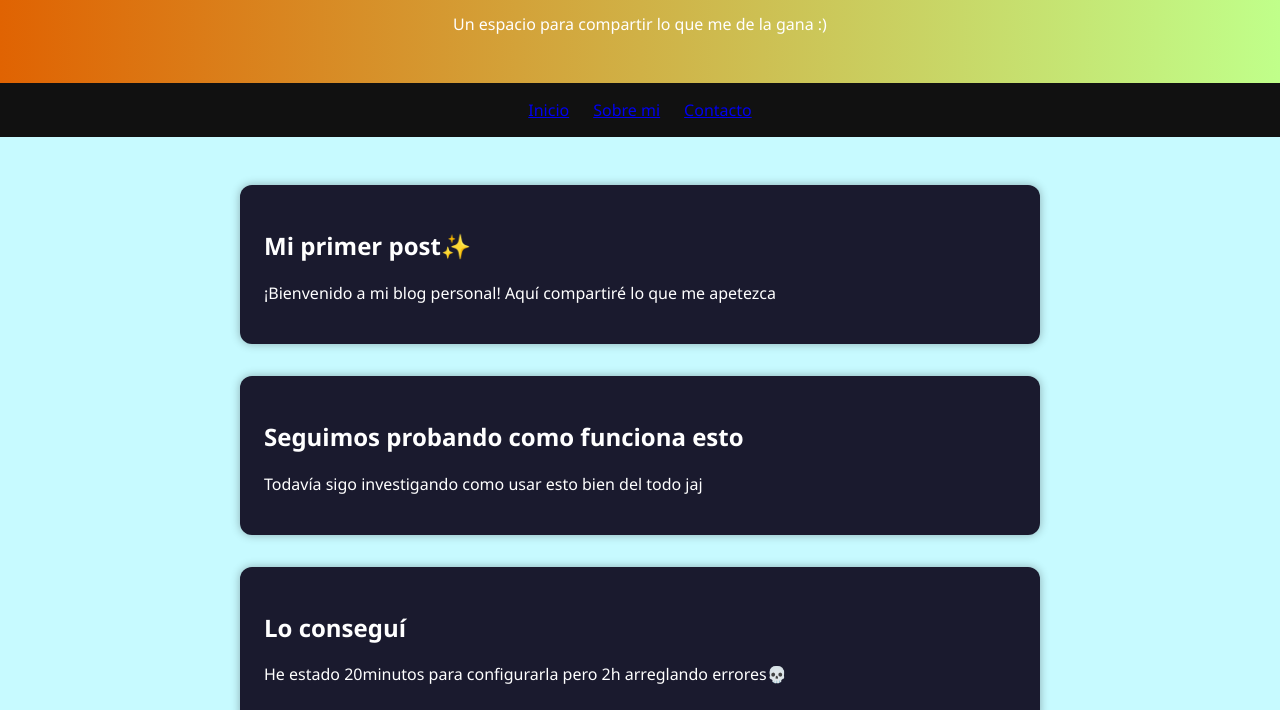
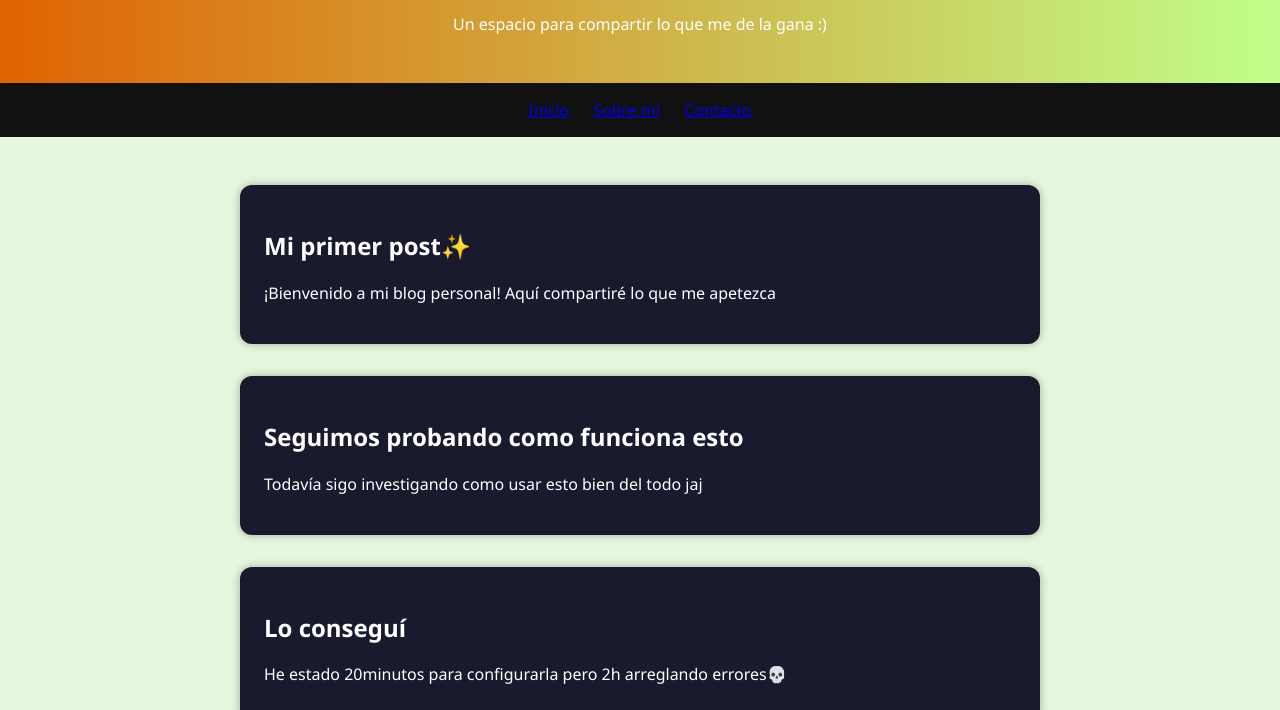
Before and after one commit to danielferlar-eng/danielferlar.github.io, a plain HTML site: page index.html in a window 1280 px wide. Shown: the part 90-800 px from the top of the page. Drawn offline with Linux system fonts and the light colour scheme.

Commit message:
Update index.html

```diff
--- a/index.html
+++ b/index.html
@@ -7,7 +7,7 @@
     <style>
         body {
             font-family: 'Segoe UI', Arial, sans-serif;
-            background: #c7faff;
+            background: #e6f7df;
             color: #fff;
             margin: 0;
             padding: 0;
```
